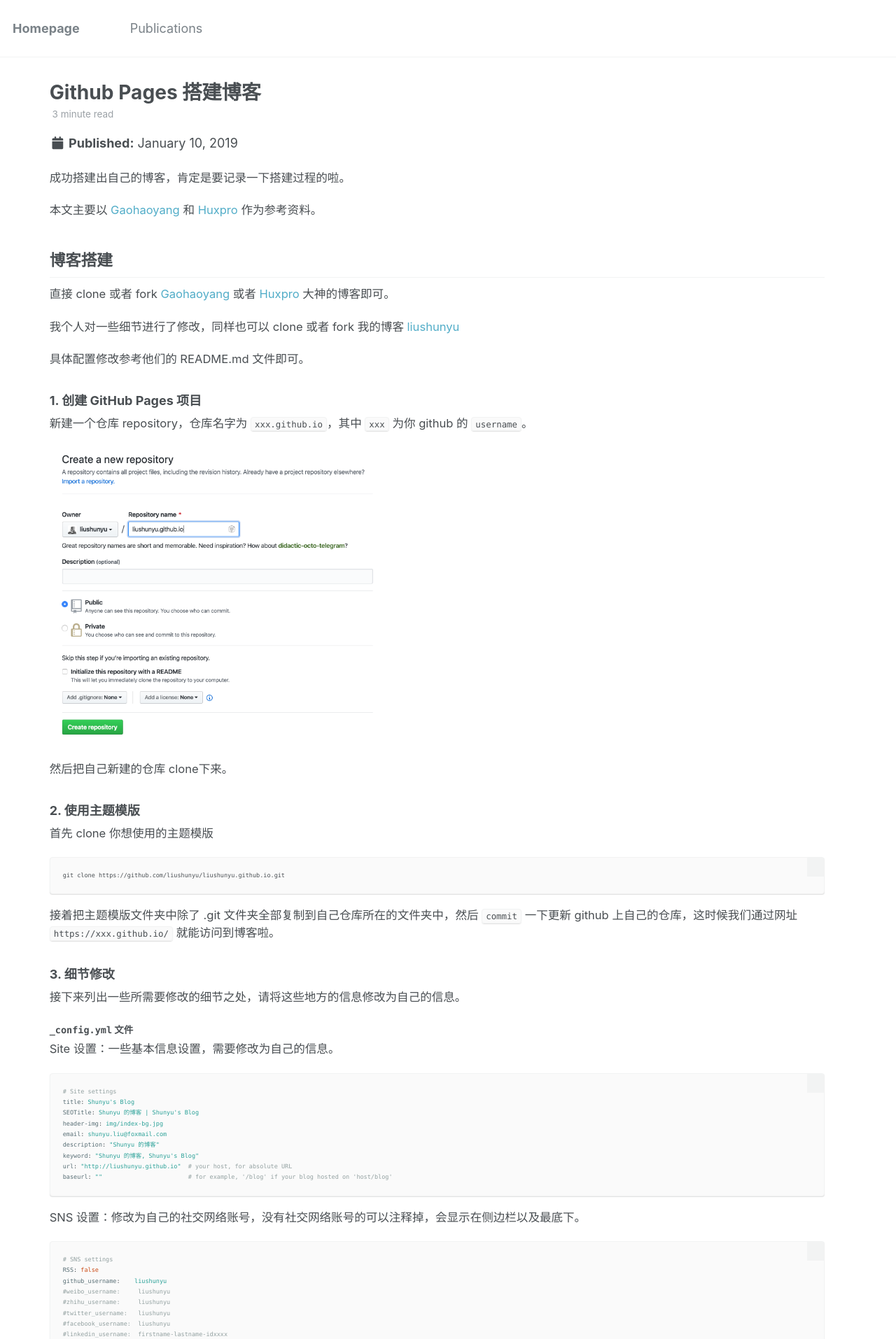
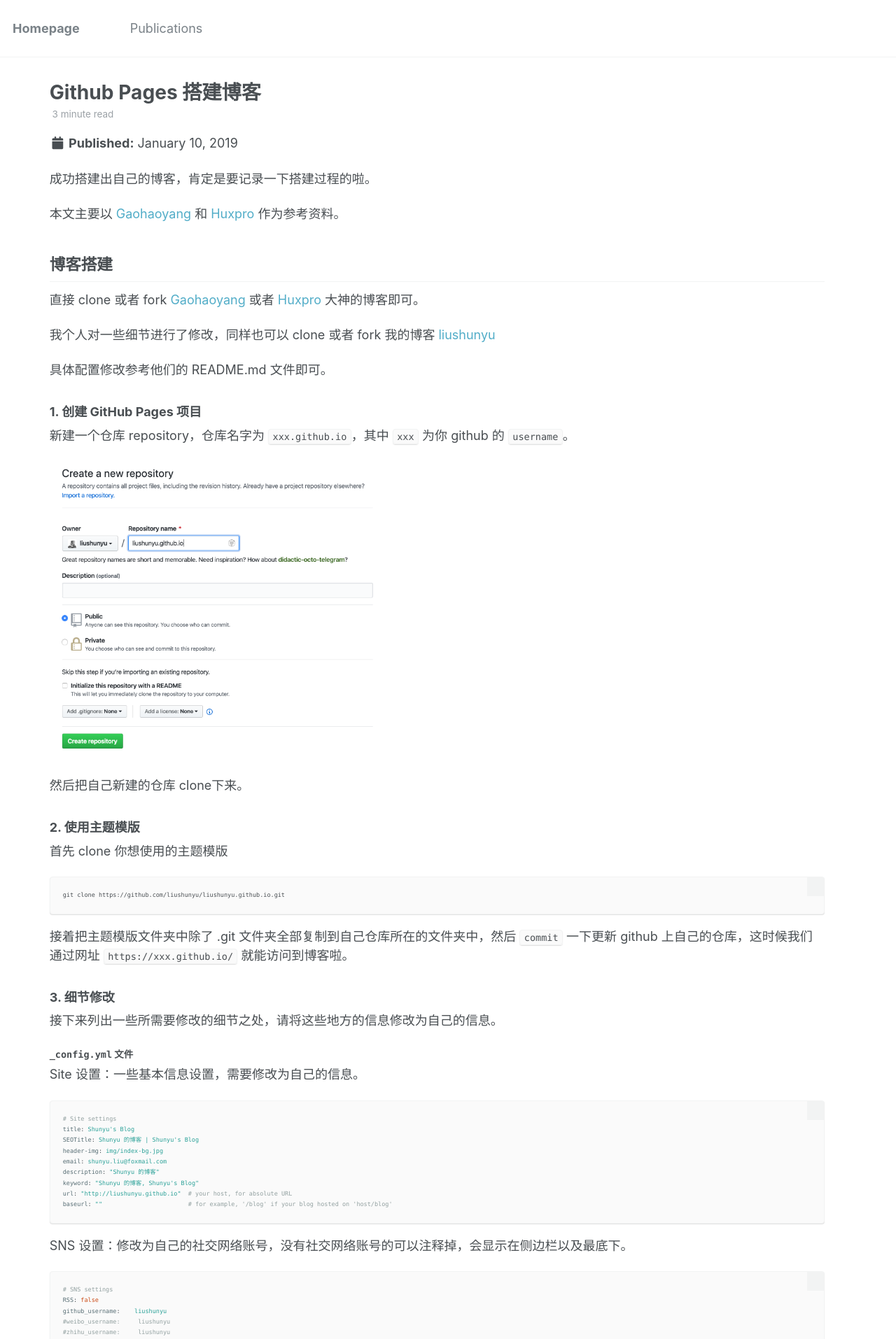
Before and after one commit to liushunyu/liushunyu.github.io, a Jekyll site: the page built from _posts/2019-01-10-Github Pages 搭建博客.md, in a window 1280 px wide. Shown: the top 1914 px of the page at 70% size. Built offline with Jekyll 4.4.1, drawn with Linux system fonts in a browser that asks for light colours.

Commit message:
Update _page.scss

```diff
--- a/_sass/_page.scss
+++ b/_sass/_page.scss
@@ -56,7 +56,7 @@
   }
 
   p, li, dl {
-    font-size: 0.92em;
+    font-size: 1.0em;
   }
 
   /* paragraph indents */
```
